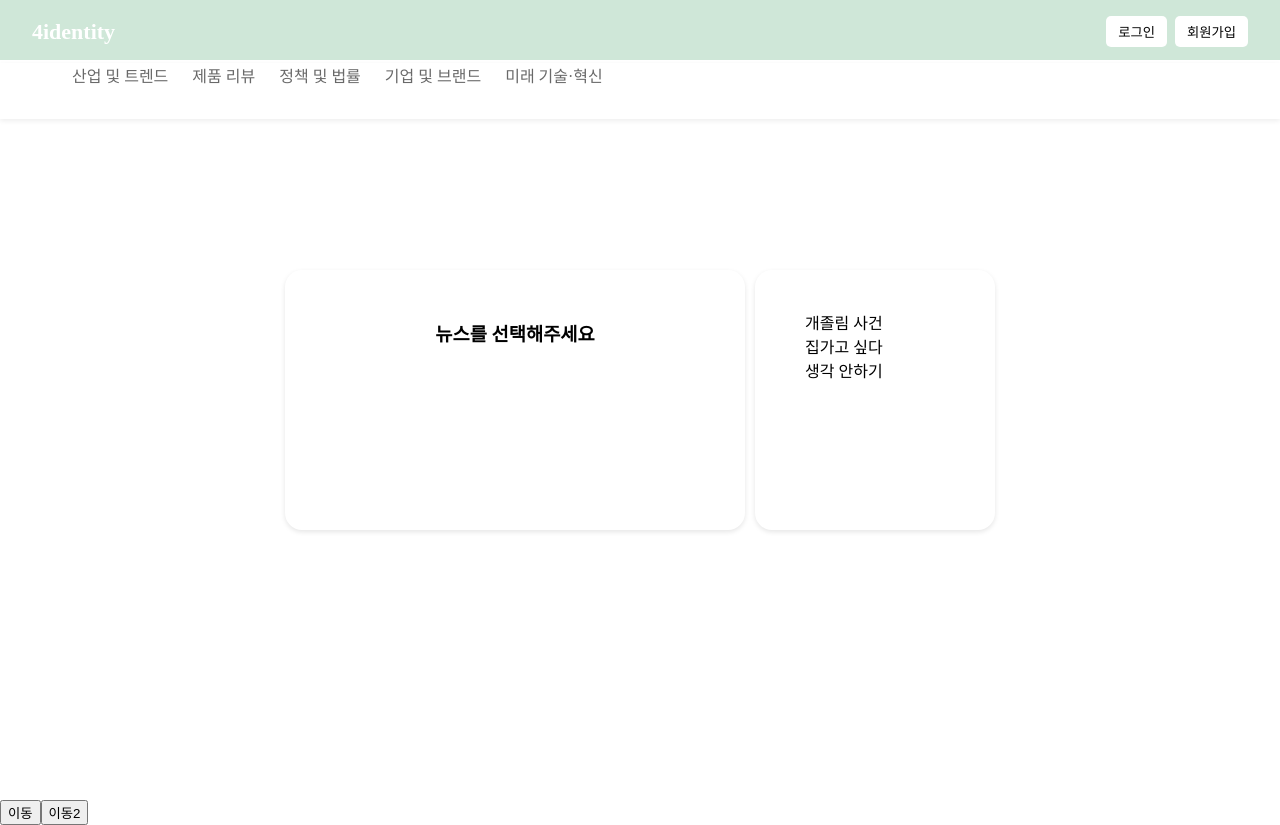
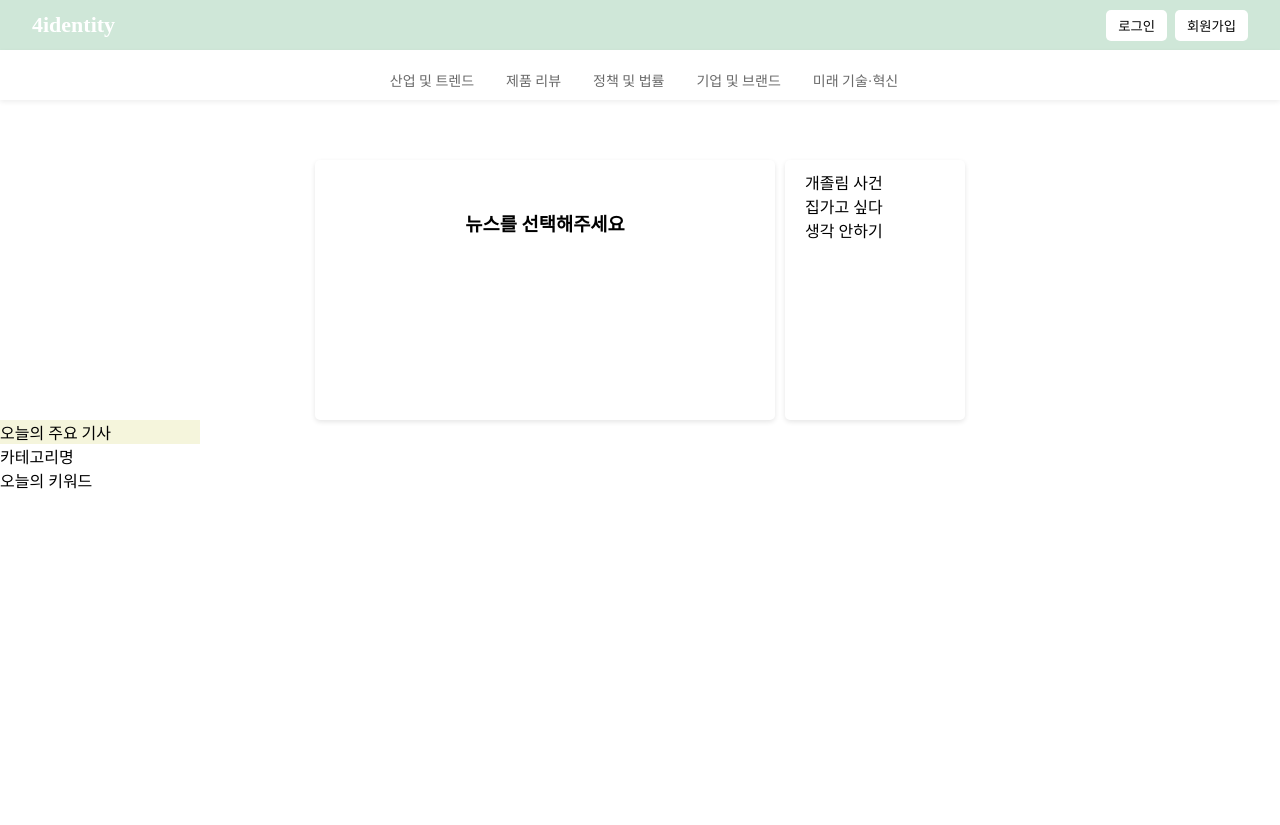
Before and after one commit to 2024-SMHRD-KDT-LangIntelligence-1/4identity, a React (Vite) app in the folder src/main/frontend/: page / in a window 1280 px wide. After the commit the page ends 800 px from the top, so only its background shows below. Built offline with nearby package versions, Linux system fonts and the light colour scheme.

Commit message:
윤진  수정17:26

```diff
--- a/src/main/frontend/src/App.jsx
+++ b/src/main/frontend/src/App.jsx
@@ -27,10 +27,6 @@ function App() {
           element={
             <>
               <Testpage />
-              <div>
-                <button onClick={goSignUpPage}> 이동 </button>
-                <button onClick={goLoginPage}> 이동2 </button>
-              </div>
             </>
           }
         />
--- a/src/main/frontend/src/components/bar.css
+++ b/src/main/frontend/src/components/bar.css
@@ -9,8 +9,10 @@
   display: flex;
   justify-content: space-between;
   align-items: center;
-  padding: 16px 32px 0px 32px;
+  height: 50px;
+  padding: 0px 32px;
   flex-wrap: wrap;
+  background-color: #CFE7D8;
 }
 
 .logo {
@@ -55,7 +57,9 @@
 
 .nav {
   margin-top: 0;
-  padding: 0 32px 16px;
+  height: 50px;
+  padding: 0px 32px;
+  background-color: #fff;
   box-shadow: 0 2px 5px rgba(0, 0, 0, 0.07);
 }
 
@@ -63,7 +67,17 @@
   color: dimgray;
   list-style: none;
   display: flex;
-  gap: 1.5rem;
+  justify-content: center;
+  gap: 32px;
+  padding-top: 20px;
+  margin: 0;
+}
+
+.nav ul li {
+  font-size: 14px;
+}
+.mobileOnly {
+  display: none;
 }
 
 @media (max-width: 768px) {
@@ -90,4 +104,23 @@
     gap: 20px;
     padding-top: 30px;
   }
+
+  .mobileBtn {
+    margin-top: 10px;
+  }
+
+  .mobileOnly {
+    display: block;
+    margin-top: 15px;
+  }
+
+  .mobileOnly button {
+    width: 100%;
+    padding: 10px;
+    background-color: white;
+    border: none;
+    border-radius: 5px;
+    cursor: pointer;
+  }
+
 }
--- a/src/main/frontend/src/components/bar.jsx
+++ b/src/main/frontend/src/components/bar.jsx
@@ -27,14 +27,18 @@ function Header() {
     <>
       <header className="header">
         <div className="headerBox">
-          <div className="logo" onClick={() => navigate("/")}>4identity</div>
+          <div className="logo" onClick={() => navigate("/")}>
+            4identity
+          </div>
 
           <div className="rightSide">
             <div className="headerBtn">
               {isLoggedIn ? (
                 // 로그인 상태일 때 표시되는 버튼
                 <>
-                  <button onClick={() => navigate("/profile")}>개인정보 수정</button>
+                  <button onClick={() => navigate("/profile")}>
+                    개인정보 수정
+                  </button>
                   <button onClick={handleLogout}>로그아웃</button>
                 </>
               ) : (
@@ -61,6 +65,15 @@ function Header() {
             <li onClick={() => alert("정책 및 법률")}>정책 및 법률</li>
             <li onClick={() => alert("기업 및 브랜드")}>기업 및 브랜드</li>
             <li onClick={() => alert("미래 기술")}>미래 기술·혁신</li>
+
+            <div className="mobileBtn">
+              <li className="mobileOnly">
+                <button onClick={() => navigate("/login")}>로그인</button>
+              </li>
+              <li className="mobileOnly">
+                <button onClick={() => navigate("/signup")}>회원가입</button>
+              </li>
+            </div>
           </ul>
         </nav>
       </header>
--- /dev/null
+++ b/src/main/frontend/src/components/newsForm.css
@@ -0,0 +1,6 @@
+
+.todays {
+    display: flex;
+    width: 200px;
+    background-color: beige;
+}
--- /dev/null
+++ b/src/main/frontend/src/components/newsForm.jsx
@@ -0,0 +1,15 @@
+import React, { useState } from "react";
+import Header from "./bar";
+import "./newsForm.css";
+
+function NewsForm() {
+  return (
+    <>
+      <div className="todays"> 오늘의 주요 기사 </div>
+      <div className="categoryName"> 카테고리명 </div>
+      <div className="keyWords"> 오늘의 키워드 </div>
+    </>
+  );
+}
+
+export default NewsForm;
--- a/src/main/frontend/src/pages/SignUp.css
+++ b/src/main/frontend/src/pages/SignUp.css
@@ -12,7 +12,7 @@ font-size: 25px;
 font-weight: bold;
 padding-top: 30px;
 padding-bottom: 10px;
-margin-top: 60px;
+margin-top: 100px;
 }
 
 .signBar {
--- a/src/main/frontend/src/pages/home.jsx
+++ b/src/main/frontend/src/pages/home.jsx
@@ -1,5 +1,6 @@
 import React, { useState } from "react";
 import Header from "../components/bar.jsx";
+import NewsForm from "../components/newsForm.jsx";
 import "../pages/index.css";
 
 function Testpage() {
@@ -53,6 +54,7 @@ function Testpage() {
             </div>
           </div>
         </div>
+        <NewsForm />
       </main>
     </>
   );
--- a/src/main/frontend/src/pages/index.css
+++ b/src/main/frontend/src/pages/index.css
@@ -1,22 +1,12 @@
-header {
-  height: 60px;
-  background-color: #CFE7D8;
-}
-
 main {
-  height: 100vh;
   display: flex;
   flex-direction: column;
+  margin-top: 60px;
 }
 
 .home {
-  height: 100vh;
+  margin-top: 100px;
   display: flex;
-}
-
-.backGreen {
-  height: 100vh;
-  background: linear-gradient(to bottom, #CFE7D8 50%, white 50%);
 }
 
 .mainNewsBox {
@@ -26,13 +16,17 @@ main {
   align-items: center;
 }
 
+.dateNews{
+  display: flex;
+}
+
 .mainNews{
   width: 400px;
   height: 200px;
   padding: 30px;
   box-shadow: 0 2px 5px rgba(0,0,0,0.1);
   text-align: center;
-  border-radius: 17px;
+  border-radius: 5px;
 }
 
 .newsList {
@@ -45,9 +39,8 @@ main {
   position: relative;
   box-shadow: 0 2px 5px rgba(0,0,0,0.1);
   margin-left: 10px;
-  height: 200px;
-  padding: 30px;
-  border-radius: 17px;
+  height: 260px;
+  border-radius: 5px;
 }
 
 .newsList {
@@ -62,13 +55,11 @@ main {
 .newsListItem {
   cursor: pointer;
   text-align: left;
-  margin-bottom: 0px;
   width: 150px;
-  font-weight: normal;
   position: relative;
   transition: all 0.3s ease;
 }
 
 .newsListItem:hover {
-  background-color: #CFE7D8;
+  font-weight: bold;
 }
--- a/src/main/frontend/src/pages/login.jsx
+++ b/src/main/frontend/src/pages/login.jsx
@@ -56,7 +56,7 @@ function LoginPage() {
       // 로그인 API 호출
       const response = await axios.post("/api/users/login", {
         userId: formData.userId,
-        userPw: formData.userPw
+        userPw: formData.userPw,
       });
 
       console.log("로그인 응답:", response.data);
@@ -69,8 +69,8 @@ function LoginPage() {
         navigate("/", {
           state: {
             isLoggedIn: true,
-            welcomeMessage: `${response.data.userId}님 환영합니다.`
-          }
+            welcomeMessage: `${response.data.userId}님 환영합니다.`,
+          },
         });
       } else {
         // 로그인 실패 - 에러 상태에 따라 적절한 필드에 오류 메시지 표시
```
